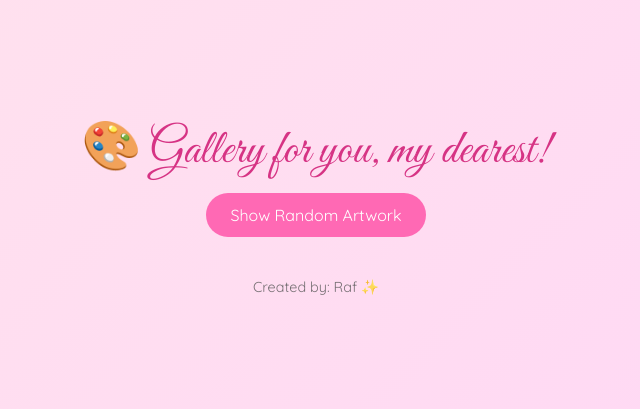
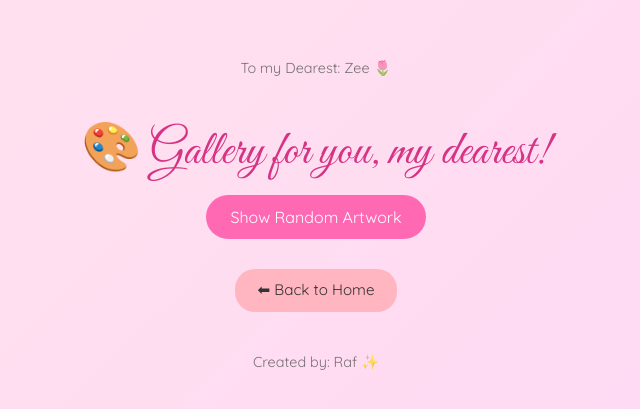
Before and after one commit to frostburner/affirmations-daily, a React (Vite) app: page /art in a window 1280 px wide. Shown: the part 197-606 px from the top of the page, without its empty margins (324-964 px from the left). Built offline with nearby package versions, Linux system fonts and the light colour scheme.

Commit message:
added "Back to homepage" button

```diff
--- a/src/AffirmationsPage.jsx
+++ b/src/AffirmationsPage.jsx
@@ -1,4 +1,5 @@
 import { useState } from "react";
+import { Link } from "react-router-dom";
 import "./App.css";
 
 const affirmations = [
@@ -68,6 +69,11 @@
       <button onClick={getAffirmation} className="btn">
         Get Affirmation
       </button>
+
+
+         <Link to="/" className="back-btn">
+        ⬅ Back to Home
+      </Link>
       {message && (
         <p className={`message ${fade ? "fade-out" : "fade-in"}`}>{message}</p>
       )}
--- a/src/ArtPage.jsx
+++ b/src/ArtPage.jsx
@@ -1,4 +1,5 @@
 import { useState } from "react";
+import { Link } from "react-router-dom";
 import "./App.css";
 
 // Import your images
@@ -28,10 +29,15 @@
 
   return (
     <div className="app">
+         <p className="footer">To my Dearest: Zee 🌷</p>
       <h1 className="title">🎨 Gallery for you, my dearest! </h1>
       <button onClick={getArtwork} className="btn">
         Show Random Artwork
       </button>
+
+         <Link to="/" className="back-btn">
+        ⬅ Back to Home
+      </Link>
 
       {art && (
         <div className="art-container">
--- a/src/MainPage.jsx
+++ b/src/MainPage.jsx
@@ -4,6 +4,7 @@
 export default function MainPage() {
   return (
     <div className="app">
+         <p className="footer">To my Dearest: Zee 🌷</p>
       <h1 className="title">Welcome 🌸</h1>
       <p className="subtitle">Choose something made just for you 💖</p>
 
```
